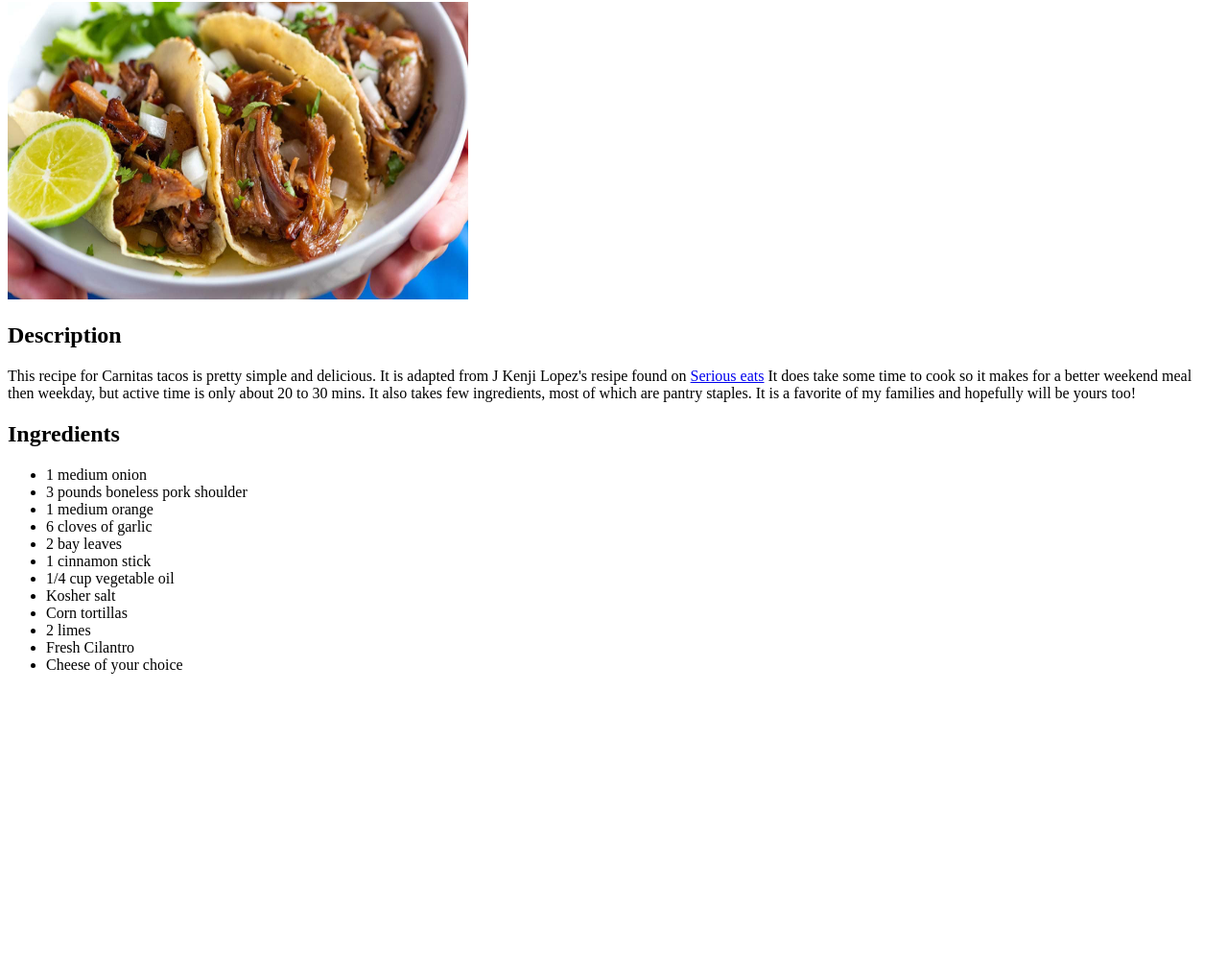
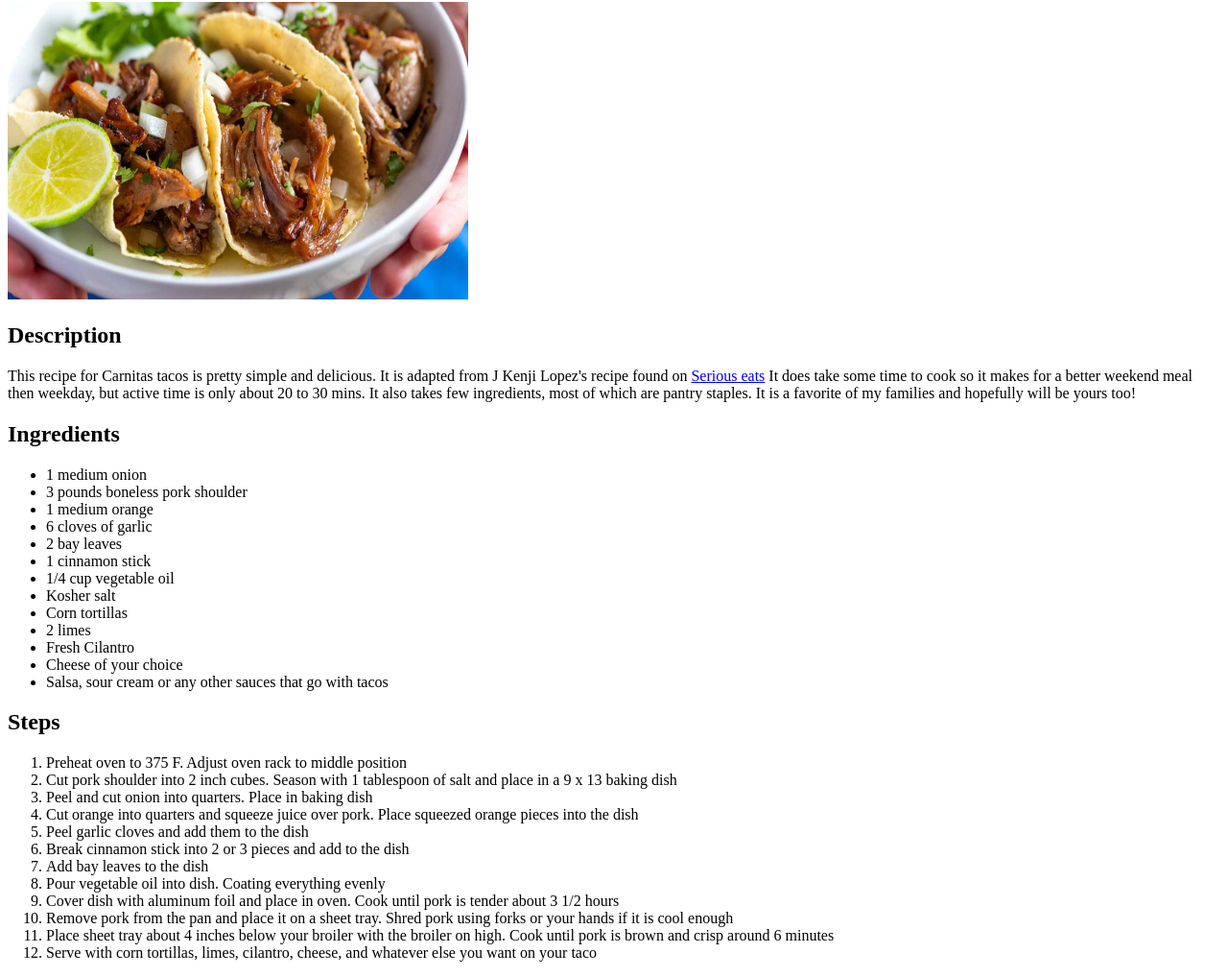
Before and after one commit to RaylightFGC/odin-recipes, a plain HTML site: page recipes/carnitas.html in a window 1280 px wide. Shown: the part 78-1096 px from the top of the page at 96% size. Before the commit the page ends 800 px from the top, so only its background shows below. Drawn offline with Linux system fonts and the light colour scheme.

Commit message:
Add steps section to carnitas recipe
Add steps section with an ordered list of all steps required to make this recipe

```diff
--- a/recipes/carnitas.html
+++ b/recipes/carnitas.html
@@ -10,7 +10,7 @@
     <img src="../images/Carnitas.jpg" height="310" width="480">
     <h2>Description</h2>
     <p>This recipe for Carnitas tacos is pretty simple and delicious. It is adapted from
-        J Kenji Lopez's resipe found on <a href="https://www.seriouseats.com/no-waste-tacos-de-carnitas-with-salsa-verde-recipe" target="_blank" rel="noreferrer">Serious eats</a>
+        J Kenji Lopez's recipe found on <a href="https://www.seriouseats.com/no-waste-tacos-de-carnitas-with-salsa-verde-recipe" target="_blank" rel="noreferrer">Serious eats</a>
          It does take some time to cook so it makes for a better weekend meal then weekday, but active time is
         only about 20 to 30 mins. It also takes few ingredients, most of which are pantry
         staples. It is a favorite of my families and hopefully will be yours too!
@@ -29,6 +29,22 @@
         <li>2 limes</li>
         <li>Fresh Cilantro</li>
         <li>Cheese of your choice</li>
+        <li> Salsa, sour cream or any other sauces that go with tacos</li>
     </ul>
+    <h2>Steps</h2>
+    <ol>
+        <li>Preheat oven to 375 F. Adjust oven rack to middle position</li>
+        <li>Cut pork shoulder into 2 inch cubes. Season with 1 tablespoon of salt and place in a 9 x 13 baking dish</li>
+        <li>Peel and cut onion into quarters. Place in baking dish</li>
+        <li>Cut orange into quarters and squeeze juice over pork. Place squeezed orange pieces into the dish</li>
+        <li>Peel garlic cloves and add them to the dish</li>
+        <li>Break cinnamon stick into 2 or 3 pieces and add to the dish</li>
+        <li>Add bay leaves to the dish</li>
+        <li>Pour vegetable oil into dish. Coating everything evenly</li>
+        <li>Cover dish with aluminum foil and place in oven. Cook until pork is tender about 3 1/2 hours</li>
+        <li> Remove pork from the pan and place it on a sheet tray. Shred pork using forks or your hands if it is cool enough</li>
+        <li> Place sheet tray about 4 inches below your broiler with the broiler on high. Cook until pork is brown and crisp around 6 minutes</li>
+        <li>Serve with corn tortillas, limes, cilantro, cheese, and whatever else you want on your taco</li>
+    </ol>
 </body>
 </html>
```
